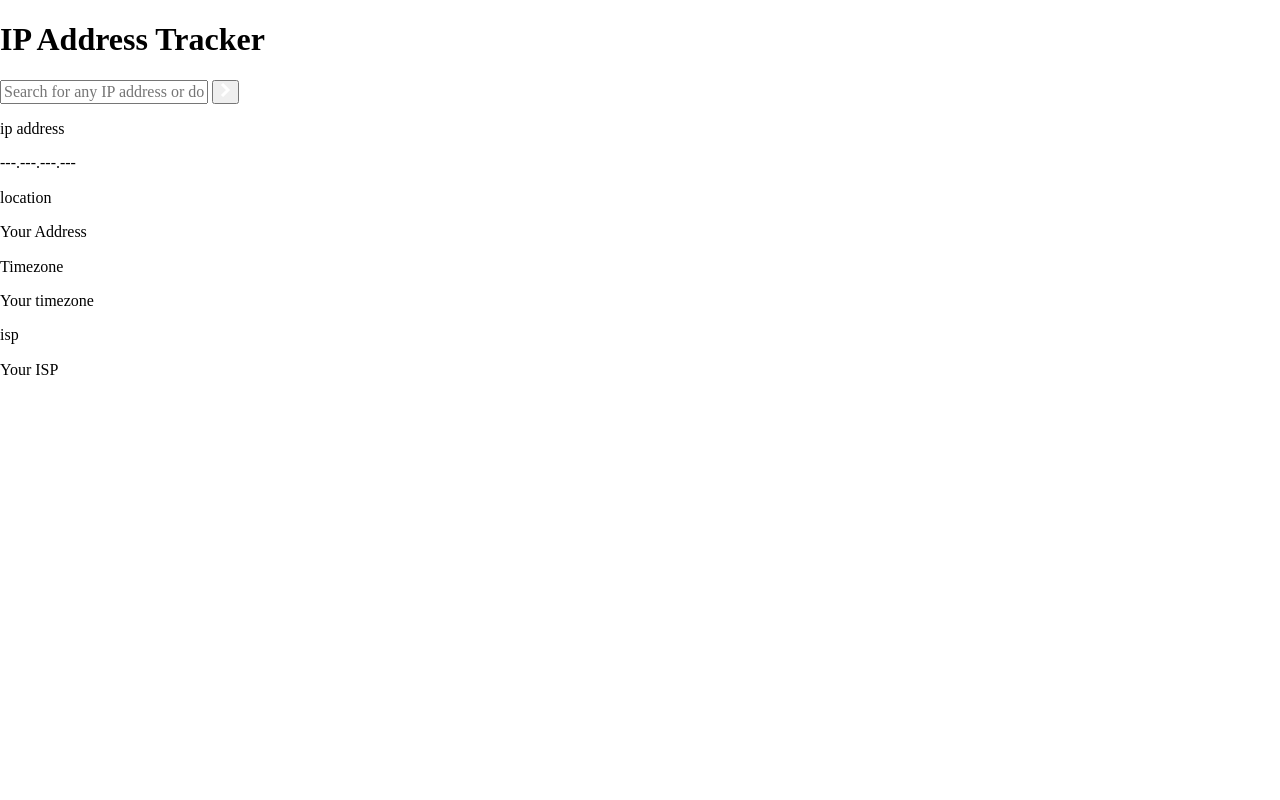
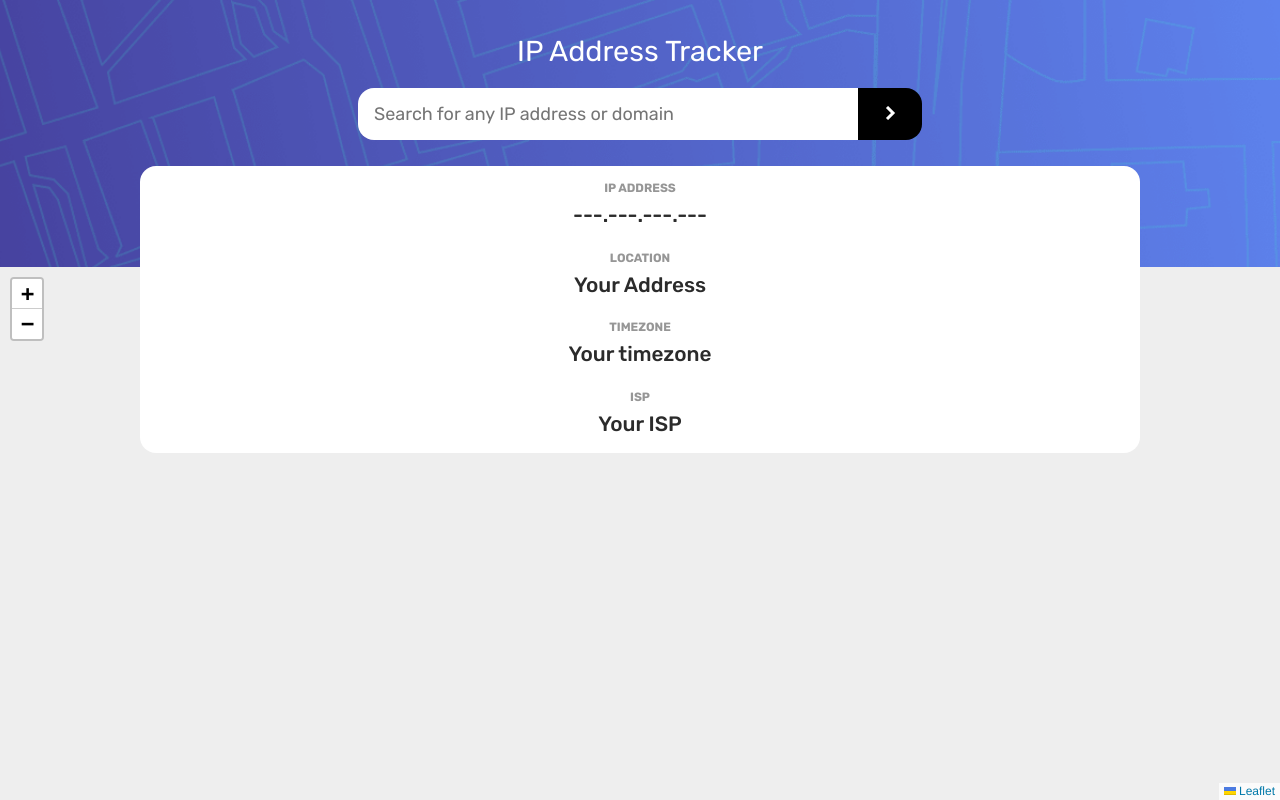
Before and after one commit to Neodevcl/ipAddressTracker, a plain HTML site: page index.html in a window 1280 px wide. Drawn offline with nearby package versions, Linux system fonts and the light colour scheme; no server answers.

Commit message:
nuevas correcciones

```diff
--- a/docs/index.html
+++ b/index.html
@@ -13,7 +13,7 @@
 
     <title>Frontend Mentor | IP Address Tracker</title>
     <link rel="stylesheet" href="https://use.fontawesome.com/releases/v5.14.0/css/all.css" integrity="sha384-HzLeBuhoNPvSl5KYnjx0BT+WB0QEEqLprO+NBkkk5gbc67FTaL7XIGa2w1L0Xbgc" crossorigin="anonymous">
-    <link rel="stylesheet" href="./static/css/">
+    <link rel="stylesheet" href="./css/styles.css">
 
 </head>
 
@@ -29,7 +29,7 @@
             <form id="formulario">
                 <div class="contenedor-buscador">
                     <input type="text" class="buscador" placeholder="Search for any IP address or domain">
-                    <button type="submit"><img src="./static/images/icon-arrow.svg" alt=""></button>
+                    <button type="submit"><img src="./images/icon-arrow.svg" alt=""></button>
                 </div>
             </form>
         </div>
@@ -66,7 +66,7 @@
     </div> -->
 
     <script src="https://unpkg.com/leaflet@1.7.1/dist/leaflet.js" integrity="sha512-XQoYMqMTK8LvdxXYG3nZ448hOEQiglfqkJs1NOQV44cWnUrBc8PkAOcXy20w0vlaXaVUearIOBhiXZ5V3ynxwA==" crossorigin=""></script>
-    <script src="./static/js/main.js"></script>
+    <script src="./js/main.js"></script>
 </body>
 
 </html>
```
Also changed, not shown: css/styles.css (renamed from docs/static/css/styles.css), images/favicon-32x32.png (renamed from docs/static/images/favicon-32x32.png), images/icon-arrow.svg (renamed from docs/static/images/icon-arrow.svg), images/icon-location.svg (renamed from docs/static/images/icon-location.svg), images/loading.gif (renamed from docs/static/images/loading.gif), images/pattern-bg.png (renamed from docs/static/images/pattern-bg.png), js/main.js (renamed from docs/static/js/main.js).
